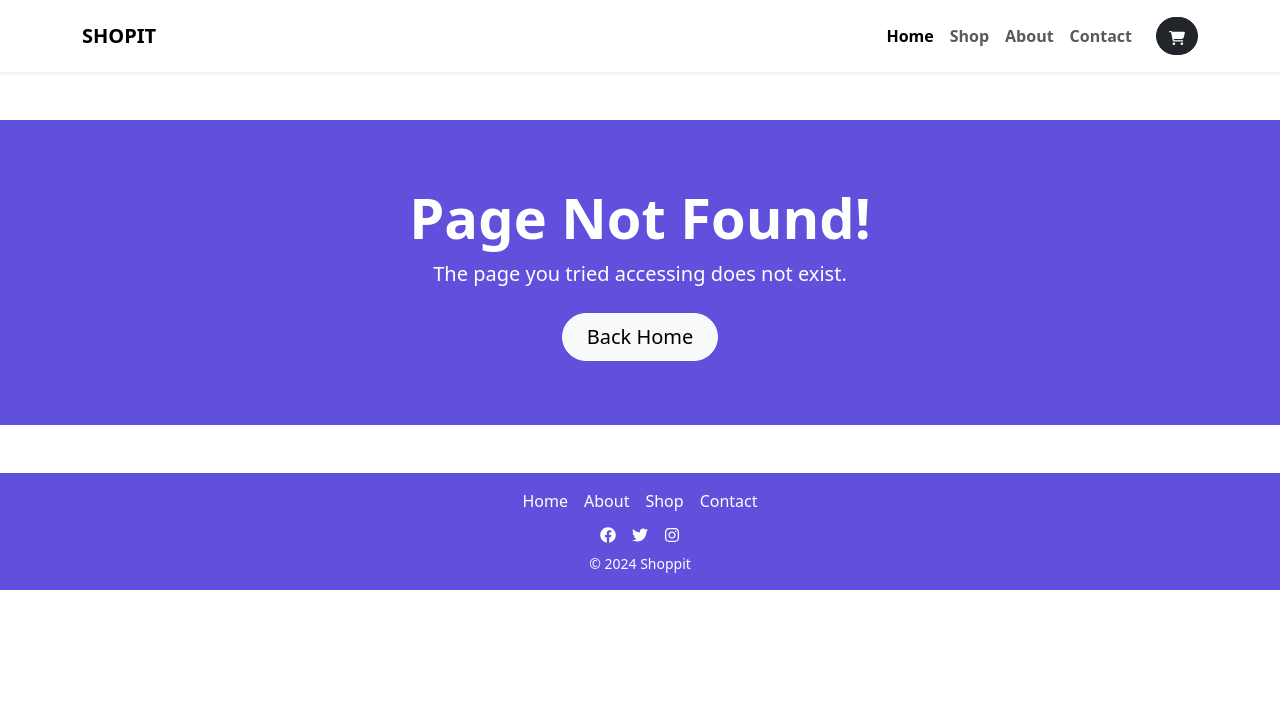
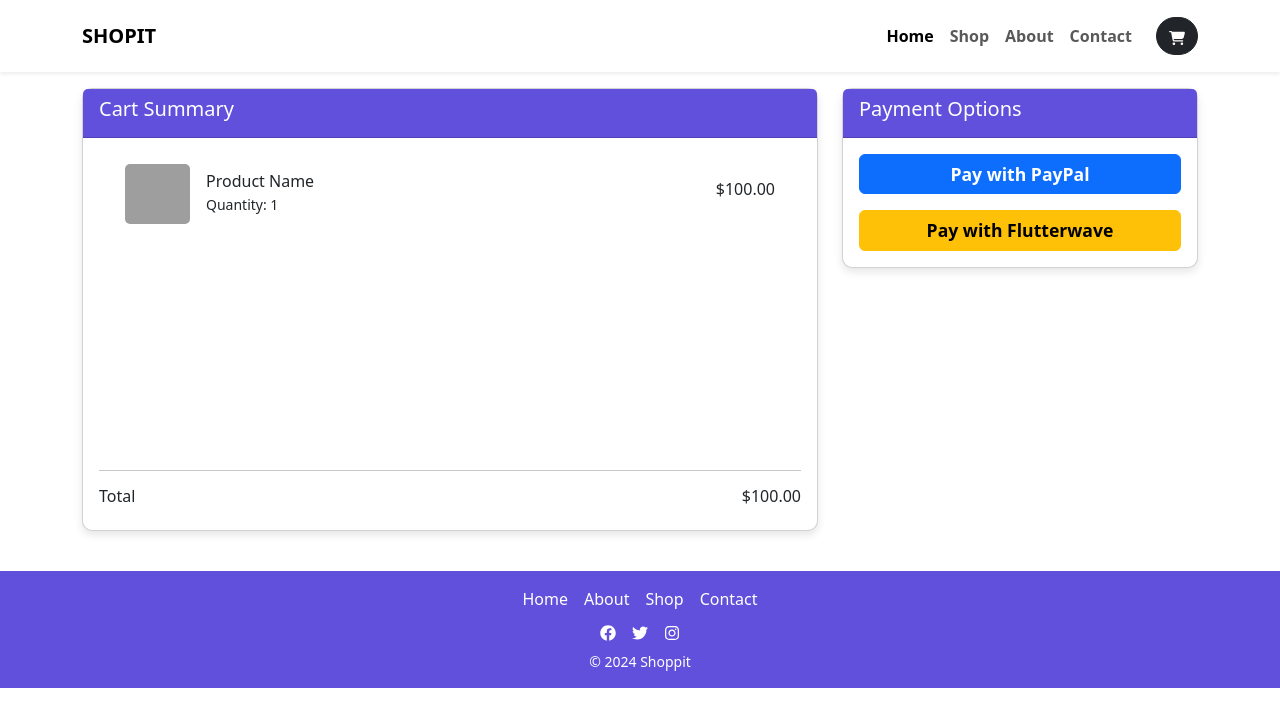
Before and after one commit to Ashik-2000/Project_DIPTI, a React (Vite) app in the folder ecommerce_frontend/: page /checkout in a window 1280 px wide. Before the commit this address had no page. Shown: the top 726 px of the page. Built offline with nearby package versions, Linux system fonts and the light colour scheme; grey boxes are pictures that could not be loaded.

Commit message:
CheckOut page Done

```diff
--- a/ecommerce_frontend/src/App.jsx
+++ b/ecommerce_frontend/src/App.jsx
@@ -3,6 +3,7 @@ import { useEffect, useState } from "react";
 import { BrowserRouter, Route, Routes } from "react-router-dom";
 import api from "./api";
 import CartPage from "./components/cart/CartaPage";
+import CheckoutPage from "./components/checkout/CheckOutPage";
 import HomePage from "./components/home/HomePage";
 import ProductPage from "./components/product/ProductPage";
 import NotFoundPage from "./components/ui/NotFoundPage";
@@ -42,7 +43,13 @@ const App = () => {
                             />
                         }
                     />
-                    <Route path="cart" element={<CartPage setNumberCartItems={setNumberCartItems}/>} />
+                    <Route
+                        path="cart"
+                        element={
+                            <CartPage setNumberCartItems={setNumberCartItems} />
+                        }
+                    />
+                    <Route path="checkout" element={<CheckoutPage />} />
                     <Route path="*" element={<NotFoundPage />} />
                 </Route>
             </Routes>
--- /dev/null
+++ b/ecommerce_frontend/src/components/checkout/CheckoutPage.jsx
@@ -0,0 +1,15 @@
+import OrderSummary from "./OrderSummary";
+import PaymentSection from "./PaymentSection";
+
+const CheckoutPage = () => {
+    return (
+        <div className="container my-3">
+            <div className="row">
+                <OrderSummary />
+                <PaymentSection />
+            </div>
+        </div>
+    );
+};
+
+export default CheckoutPage;
--- /dev/null
+++ b/ecommerce_frontend/src/components/checkout/OrderItem.jsx
@@ -0,0 +1,29 @@
+const OrderItem = () => {
+    return (
+        <div
+            className="d-flex justify-content-between align-items-center mb-3"
+            style={{ padding: "10px" }}
+        >
+            <div className="d-flex align-items-center">
+                <img
+                    src="#"
+                    alt="Product"
+                    className="img-fluid"
+                    style={{
+                        width: "65px",
+                        height: "60px",
+                        objectFit: "cover",
+                        borderRadius: "5px",
+                    }}
+                />
+                <div className="ms-3">
+                    <h6 className="mb-0">Product Name</h6>
+                    <small>Quantity: 1</small>
+                </div>
+            </div>
+            <h6>$100.00</h6>
+        </div>
+    );
+};
+
+export default OrderItem;
--- /dev/null
+++ b/ecommerce_frontend/src/components/checkout/OrderSummary.jsx
@@ -0,0 +1,32 @@
+import OrderItem from "./OrderItem";
+import styles from "./OrderSummary.module.css";
+
+const OrderSummary = () => {
+    return (
+        <div className="col-md-8">
+            <div className={`card mb-4 ${styles.card}`}>
+                <div
+                    className="card-header"
+                    style={{ backgroundColor: "#6050DC", color: "white" }}
+                >
+                    <h5>Cart Summary</h5>
+                </div>
+                <div className="card-body">
+                    <div
+                        className="px-3"
+                        style={{ height: "300px", overflow: "auto" }}
+                    >
+                        <OrderItem />
+                    </div>
+                    <hr />
+                    <div className="d-flex justify-content-between">
+                        <h6>Total</h6>
+                        <h6>$100.00</h6>
+                    </div>
+                </div>
+            </div>
+        </div>
+    );
+};
+
+export default OrderSummary;
--- /dev/null
+++ b/ecommerce_frontend/src/components/checkout/OrderSummary.module.css
@@ -0,0 +1,4 @@
+.card {
+    border-radius: 10px;
+    box-shadow: 0 4px 8px rgba(0, 0, 0, 0.1);
+}
--- /dev/null
+++ b/ecommerce_frontend/src/components/checkout/PaymentSection.jsx
@@ -0,0 +1,36 @@
+import styles from "./PaymentSection.module.css";
+
+const PaymentSection = () => {
+    return (
+        <div className="col-md-4">
+            <div className={`card ${styles.card}`}>
+                <div
+                    className="card-header"
+                    style={{ backgroundColor: "#6050DC", color: "white" }}
+                >
+                    <h5>Payment Options</h5>
+                </div>
+                <div className="card-body">
+                    {/* PayPal Button */}
+                    <button
+                        className={`btn btn-primary w-100 mb-3 ${styles.paypalButton}`}
+                        id="paypal-button"
+                    >
+                        <i className="bi bi-paypal"></i> Pay with PayPal
+                    </button>
+
+                    {/* Flutterwave Button */}
+                    <button
+                        className={`btn btn-warning w-100 ${styles.flutterwaveButton}`}
+                        id="flutterwave-button"
+                    >
+                        <i className="bi bi-credit-card"></i> Pay with
+                        Flutterwave
+                    </button>
+                </div>
+            </div>
+        </div>
+    );
+};
+
+export default PaymentSection;
--- /dev/null
+++ b/ecommerce_frontend/src/components/checkout/PaymentSection.module.css
@@ -0,0 +1,19 @@
+.paypalButton,
+.flutterwaveButton {
+    font-size: 1.1rem;
+    font-weight: 600;
+}
+flutterwaveButton {
+    background-color: #f89500;
+    border: none;
+    color: white;
+}
+.paypalButton:hover,
+.flutterwaveButton:hover {
+    opacity: 0.9;
+}
+
+.card {
+    border-radius: 10px;
+    box-shadow: 0 4px 8px rgba(0, 0, 0, 0.1);
+}
```
